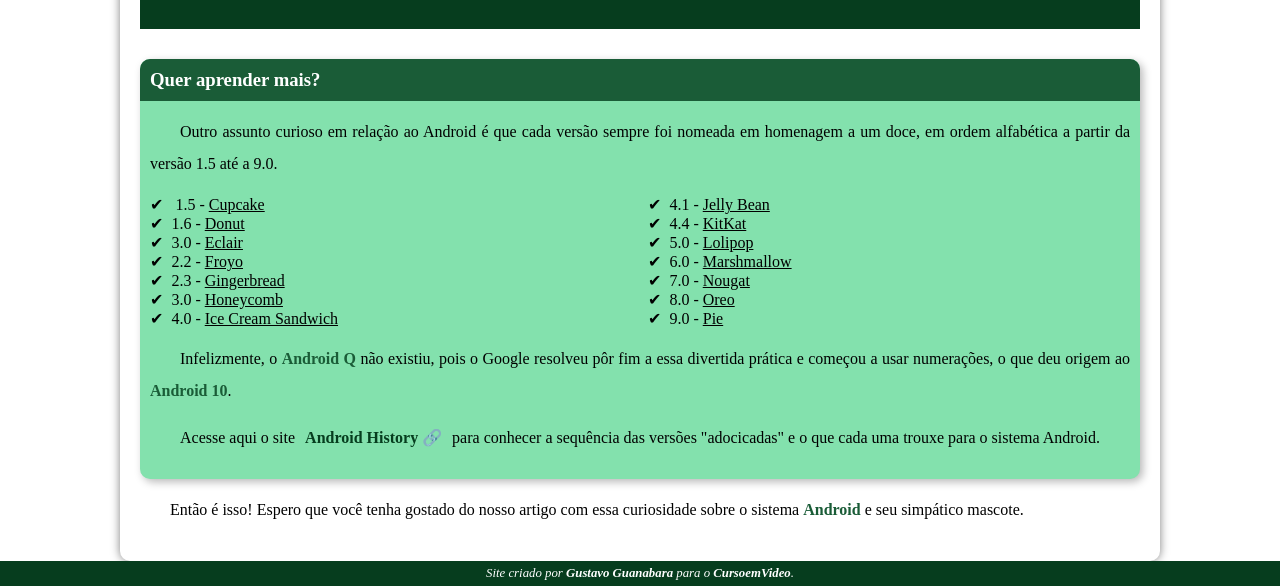
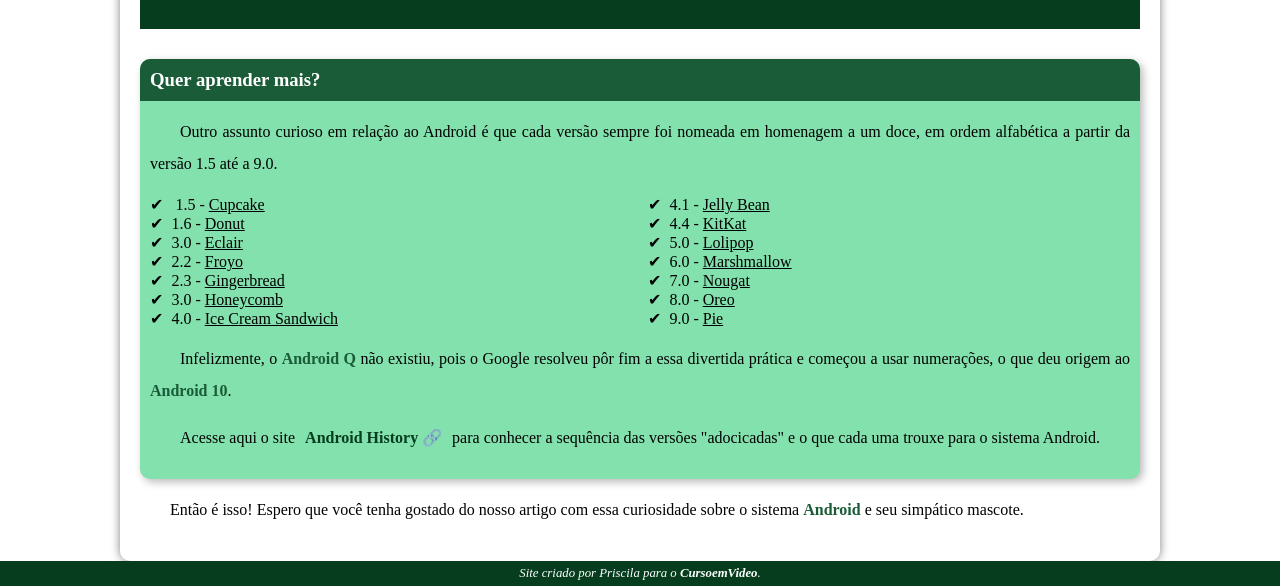
Before and after one commit to prixiss/Html-Css, a plain HTML site: page desafio - Copia/home.html in a window 1280 px wide. Shown: the part 2410-2996 px from the top of the page. Drawn offline with Linux system fonts and the light colour scheme.

Commit message:
Update home.html

```diff
--- a/desafio - Copia/home.html
+++ b/desafio - Copia/home.html
@@ -100,7 +100,7 @@
     </main>
 
     <footer>
-       <p> Site criado por <a href="https://www.instagram.com/gustavoguanabara/">Gustavo Guanabara</a> para o <a href="https://www.cursoemvideo.com/sobre/">CursoemVideo</a>. </p>
+       <p> Site criado por Priscila para o <a href="https://www.cursoemvideo.com/sobre/">CursoemVideo</a>. </p>
 
     </footer>
 </body>
```
